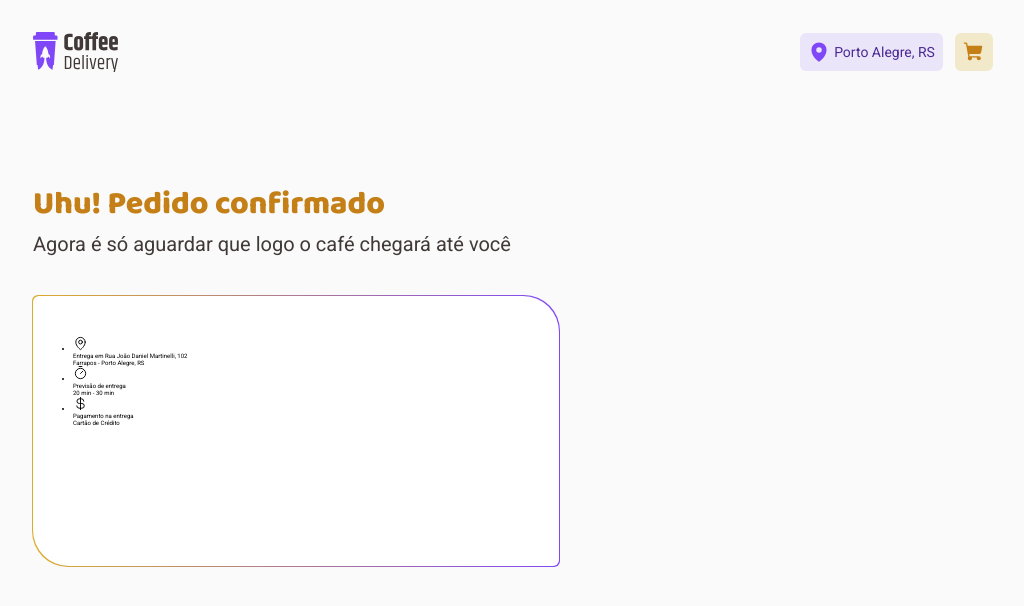
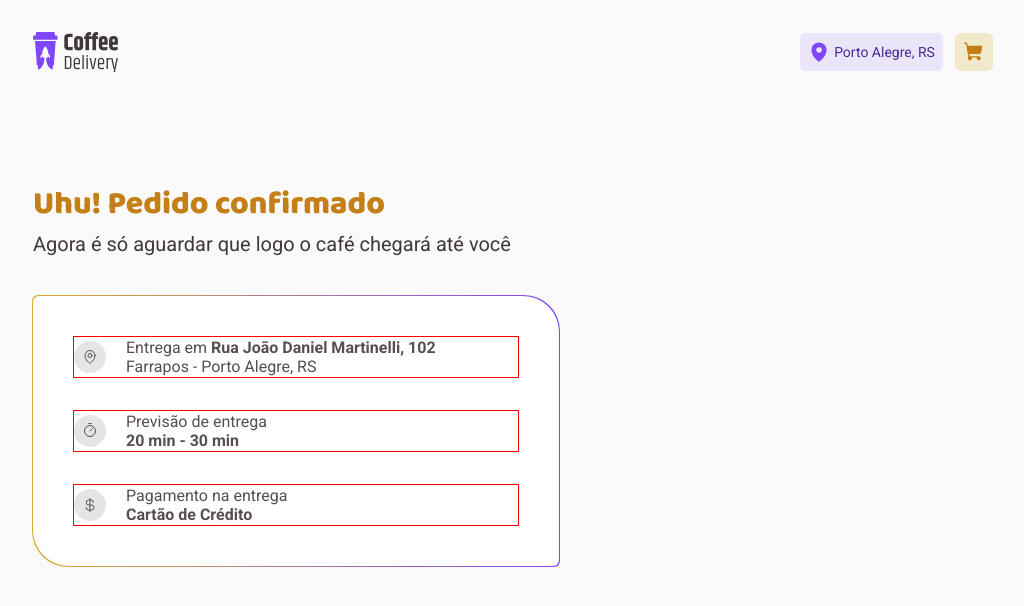
Before and after one commit to leticea/coffee-delivery, a React (Vite) app: page /success in a window 1280 px wide. Shown: the top 606 px of the page, without its empty margins (127-1151 px from the left). Built offline with nearby package versions, Linux system fonts and the light colour scheme.

Commit message:
feat(success): OrderInfoWithIcon styles

```diff
--- a/src/pages/Cart/styles.ts
+++ b/src/pages/Cart/styles.ts
@@ -172,6 +172,7 @@ export const PaymentMethods = styled.section`
     border-radius: 6px;
     cursor: pointer;
     user-select: none;
+    transition: all 0.2s;
 
     //border: 1px solid red;
   }
@@ -341,6 +342,7 @@ export const RemoveButton = styled.button`
 
   background: ${(props) => props.theme["gray-400"]};
   color: ${(props) => props.theme["gray-700"]};
+  transition: all 0.2s;
 
   svg {
     color: ${(props) => props.theme["purple-600"]};
@@ -407,6 +409,7 @@ export const Button = styled.button`
   text-transform: uppercase;
 
   color: ${(props) => props.theme["white"]};
+  transition: all 0.2s;
 
   &:hover {
     background: ${(props) => props.theme["yellow-600"]};
--- a/src/pages/Home/CoffeeList/CoffeeCard/styles.ts
+++ b/src/pages/Home/CoffeeList/CoffeeCard/styles.ts
@@ -142,6 +142,7 @@ export const Buttons = styled.div`
     cursor: pointer;
     color: ${(props) => props.theme["purple-600"]};
     user-select: none;
+    transition: all 0.2s;
 
     &:hover {
       color: ${(props) => props.theme["purple-800"]};
--- a/src/pages/Success/index.tsx
+++ b/src/pages/Success/index.tsx
@@ -14,22 +14,28 @@ export function Success() {
       <OrderInfo>
         <OrderInfoWithIcon>
           <MapPin size={15} />
-          <p>
-            Entrega em <span>Rua João Daniel Martinelli, 102</span>
-          </p>
-          <p>Farrapos - Porto Alegre, RS</p>
+          <div>
+            <p>
+              Entrega em <b>Rua João Daniel Martinelli, 102</b>
+            </p>
+            <p>Farrapos - Porto Alegre, RS</p>
+          </div>
         </OrderInfoWithIcon>
 
         <OrderInfoWithIcon>
           <Timer size={15} />
-          <p>Previsão de entrega</p>
-          <span>20 min - 30 min</span>
+          <div>
+            <p>Previsão de entrega</p>
+            <b>20 min - 30 min</b>
+          </div>
         </OrderInfoWithIcon>
 
         <OrderInfoWithIcon>
           <CurrencyDollar size={15} />
-          <p>Pagamento na entrega</p>
-          <span>Cartão de Crédito</span>
+          <div>
+            <p>Pagamento na entrega</p>
+            <b>Cartão de Crédito</b>
+          </div>
         </OrderInfoWithIcon>
       </OrderInfo>
     </>
--- a/src/pages/Success/styles.ts
+++ b/src/pages/Success/styles.ts
@@ -28,14 +28,19 @@ export const Title = styled.div`
 export const OrderInfo = styled.ul`
   width: 526px;
   height: 270px;
-  border-radius: 6px 36px;
 
   margin: 19.2rem auto auto 16rem;
   padding: 4rem;
+  border-radius: 6px 36px;
 
+  position: relative;
   background: white;
 
-  position: relative;
+  display: flex;
+  flex-direction: column;
+
+  list-style: none;
+  gap: 3.2rem;
 
   &::before {
     content: "";
@@ -53,5 +58,33 @@ export const OrderInfo = styled.ul`
 `;
 
 export const OrderInfoWithIcon = styled.li`
+  border: 1px solid red;
 
-`
+  height: 5.2rem;
+  display: flex;
+  align-items: center;
+  color: ${(props) => props.theme["gray-700"]};
+
+  p {
+    font-size: 1.6rem;
+  }
+
+  b {
+    font-size: 1.6rem;
+  }
+
+  svg {
+    margin: 0 2rem 0 0;
+    border-radius: 9999px;
+    width: 3.2rem;
+    height: 3.2rem;
+    padding: 0.8rem;
+    padding: 0.8rem;
+    border-radius: 9999px;
+
+    background: ${(props) => props.theme["gray-400"]};
+
+    width: 3.2rem;
+    height: 3.2rem;
+  }
+`;
```
